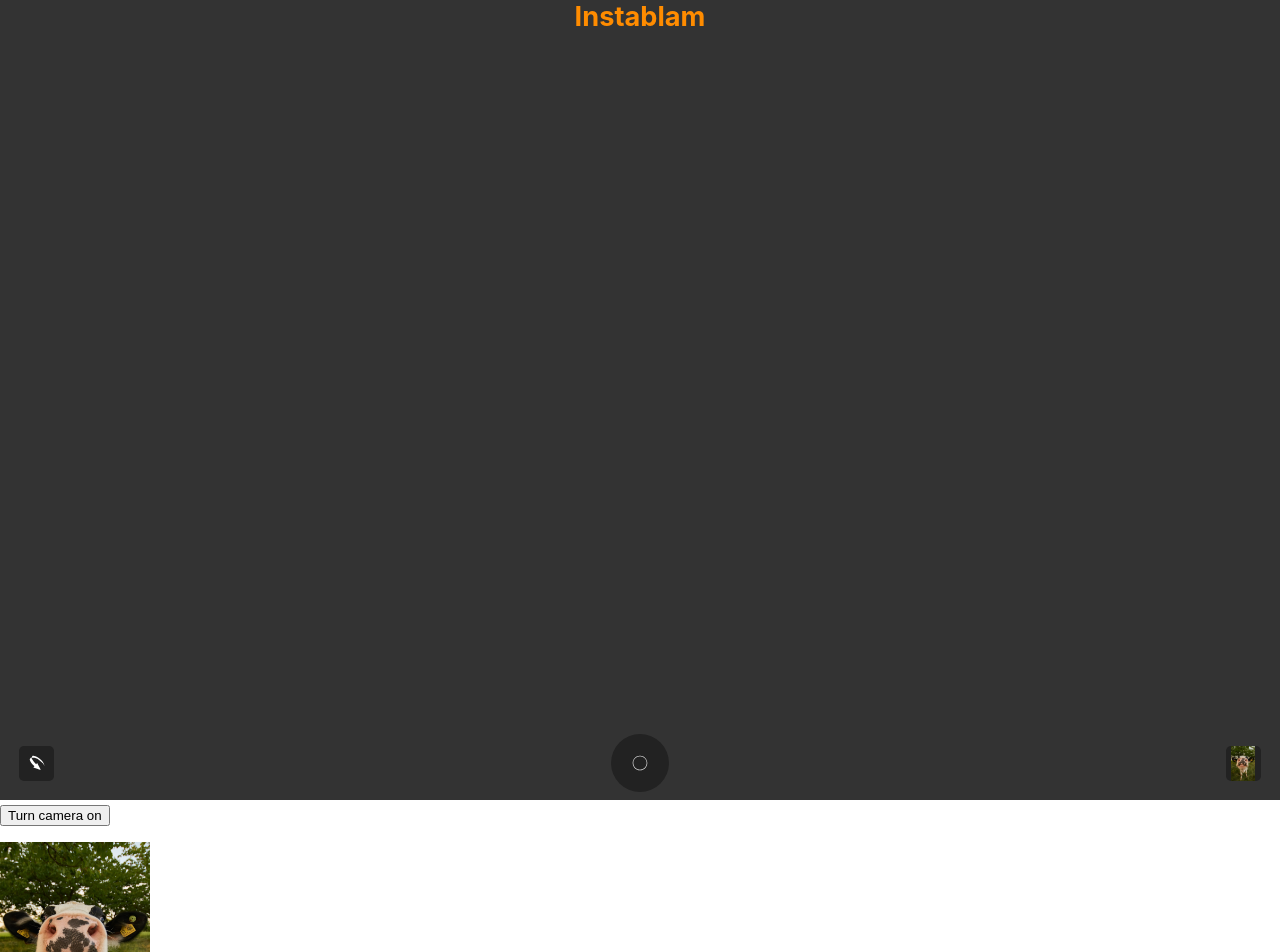
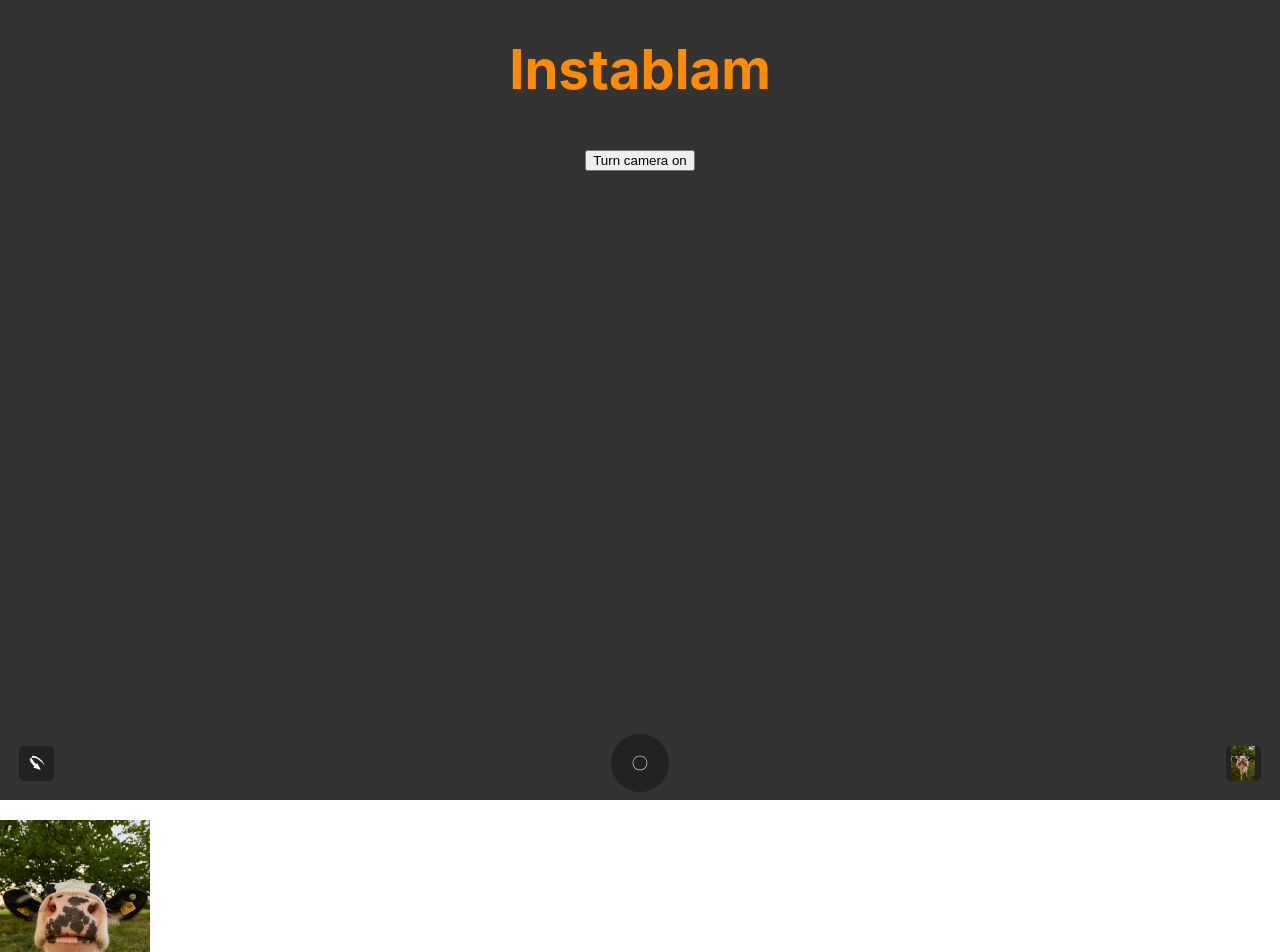
Before and after one commit to paccao/Instablam, a React (Vite) app: page / in a window 1280 px wide. Shown: the top 952 px of the page. Built offline with nearby package versions, Linux system fonts and the light colour scheme.

Commit message:
began refactoring turn camera on button, added error handling of the takePic function

```diff
--- a/src/components/Media/Camera.jsx
+++ b/src/components/Media/Camera.jsx
@@ -1,47 +1,18 @@
-import { useState, useEffect, useContext } from "react"
+import { useEffect, useContext } from "react"
 import { MediaContext } from "../../contexts/MediaContext"
-import { cameraOff, cameraOn } from "./mediaUtils"
 import "./Media.css"
 
 export default function Camera() {
-	const [canUseMD, setCanUseMD] = useState(false)
-
-	const {
-		videoStream,
-		setVideoStream,
-		cameraIsOn,
-		setCameraIsOn,
-		statusMessage,
-		setStatusMessage,
-		videoRef,
-	} = useContext(MediaContext)
+	const { statusMessage, videoRef, canUseMD, setCanUseMD } =
+		useContext(MediaContext)
 
 	useEffect(() => {
 		setCanUseMD("mediaDevices" in navigator)
 	}, [])
 
-	const handleCameraToggle = () => {
-		if (cameraIsOn) {
-			cameraOff(videoRef.current, videoStream, setVideoStream)
-			setCameraIsOn(false)
-		} else {
-			cameraOn(
-				{ videoStream, setVideoStream },
-				videoRef.current,
-				setStatusMessage,
-			)
-			setCameraIsOn(true)
-		}
-	}
-
 	return (
 		<div className="camera-container">
 			{canUseMD ? <video ref={videoRef}></video> : null}
-			<div>
-				<button onClick={handleCameraToggle}>
-					{cameraIsOn ? "Turn camera off" : "Turn camera on"}
-				</button>
-			</div>
 			<p>{statusMessage}</p>
 		</div>
 	)
--- a/src/components/Media/CameraButtonsField.jsx
+++ b/src/components/Media/CameraButtonsField.jsx
@@ -31,6 +31,7 @@ export default function CameraButtonsField() {
 				pushToStateArray,
 				galleryPictures,
 				setGalleryPictures,
+				setStatusMessage
 			)
 	}
 
--- a/src/components/Media/mediaUtils.js
+++ b/src/components/Media/mediaUtils.js
@@ -43,9 +43,10 @@ export async function takePicture(
 	pushToStateArray,
 	galleryPictures,
 	setGalleryPictures,
+	setStatusMessage,
 ) {
+	try {
 		const imageCapture = new ImageCapture(videoStream.getVideoTracks()[0])
-
 		const blob = await imageCapture.takePhoto()
 		const picture = await URL.createObjectURL(blob)
 
@@ -61,9 +62,11 @@ export async function takePicture(
 			location: (await getLocation()) || "Location unknown",
 			takenAt,
 		}
-
 		setLastImageTaken(picture)
 		pushToStateArray(newPictureObj, galleryPictures, setGalleryPictures)
+	} catch (error) {
+		setStatusMessage(`Error occured! '${error.message}'.`)
+	}
 }
 
 export function handleImgError(event) {
--- a/src/contexts/MediaContext.jsx
+++ b/src/contexts/MediaContext.jsx
@@ -23,6 +23,7 @@ export default function MediaProvider(props) {
 	const [cameraIsOn, setCameraIsOn] = useState(false)
 	const [statusMessage, setStatusMessage] = useState("")
 	const videoRef = useRef(null)
+	const [canUseMD, setCanUseMD] = useState(false)
 
 	useEffect(() => {
 		if (galleryPictures) setLastImageTaken(galleryPictures[length].url)
@@ -59,6 +60,8 @@ export default function MediaProvider(props) {
 				statusMessage,
 				setStatusMessage,
 				videoRef,
+				canUseMD,
+				setCanUseMD,
 			}}
 		>
 			{props.children}
--- a/src/routes/CapturePage.jsx
+++ b/src/routes/CapturePage.jsx
@@ -3,10 +3,47 @@ import CameraButtonsField from "../components/Media/CameraButtonsField"
 import styled from "styled-components"
 import Gallery from "../components/Media/Gallery"
 
+import { useContext } from "react"
+import { cameraOff, cameraOn } from "../components/Media/mediaUtils"
+import { MediaContext } from "../contexts/MediaContext"
+
 export default function CapturePage() {
+	const {
+		videoStream,
+		setVideoStream,
+		cameraIsOn,
+		setCameraIsOn,
+		setStatusMessage,
+		videoRef,
+		canUseMD,
+	} = useContext(MediaContext)
+
+	const handleCameraToggle = () => {
+		if (cameraIsOn) {
+			cameraOff(videoRef.current, videoStream, setVideoStream)
+			setCameraIsOn(false)
+		} else {
+			cameraOn(
+				{ videoStream, setVideoStream },
+				videoRef.current,
+				setStatusMessage,
+			)
+			setCameraIsOn(true)
+		}
+	}
+
 	return (
 		<Container>
-			<Header>Instablam</Header>
+			<Header>
+				<h1>Instablam</h1>
+				{canUseMD ? (
+					<button onClick={handleCameraToggle}>
+						{cameraIsOn ? "Turn camera off" : "Turn camera on"}
+					</button>
+				) : (
+					<p>No support for a camera on this device found.</p>
+				)}
+			</Header>
 			<Camera />
 			<CameraButtonsField />
 			<Gallery />
@@ -21,7 +58,7 @@ const Container = styled.div`
 	width: 100vw;
 `
 
-const Header = styled.h1`
+const Header = styled.header`
 	margin-top: 0px;
 	position: absolute;
 	top: 0;
@@ -29,4 +66,5 @@ const Header = styled.h1`
 	text-align: center;
 	color: darkorange;
 	font-size: 1.7em;
+	z-index: 10;
 `
```
Lines whose indentation alone changed are shown as unchanged.
